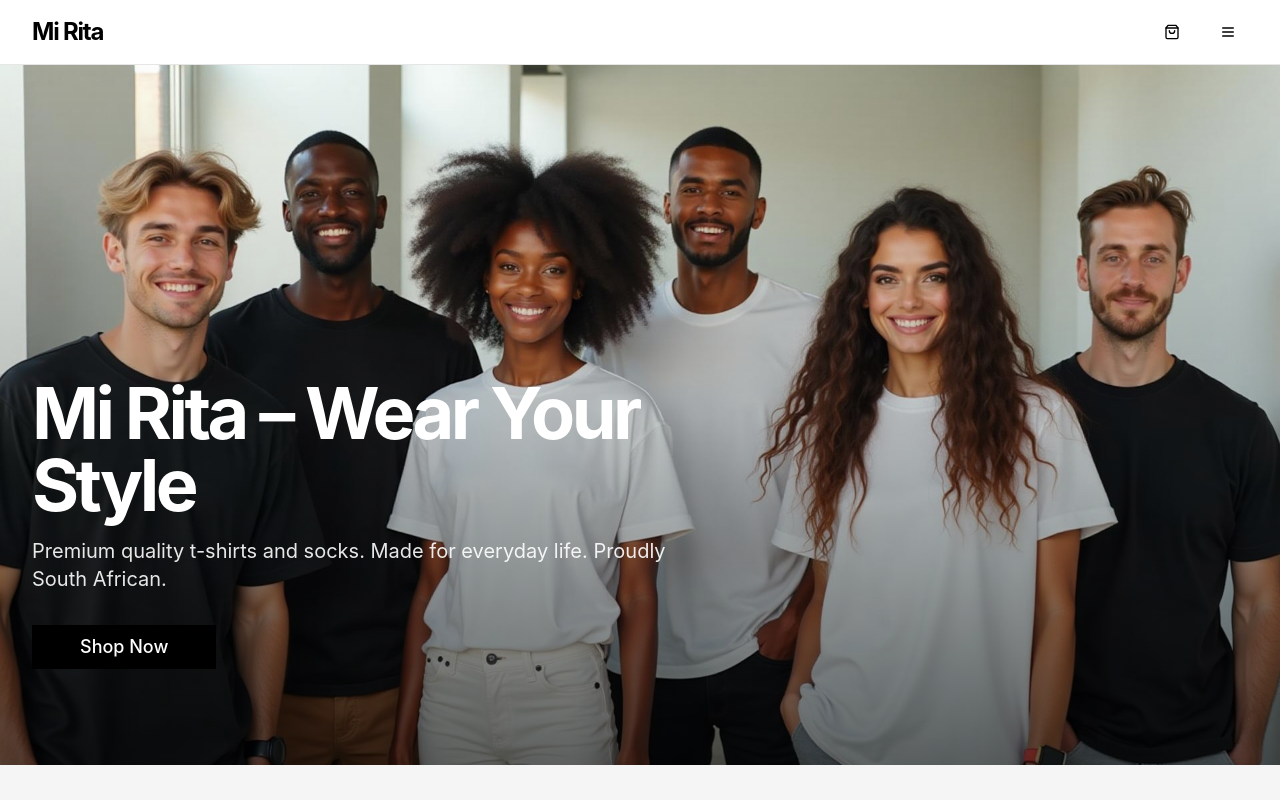
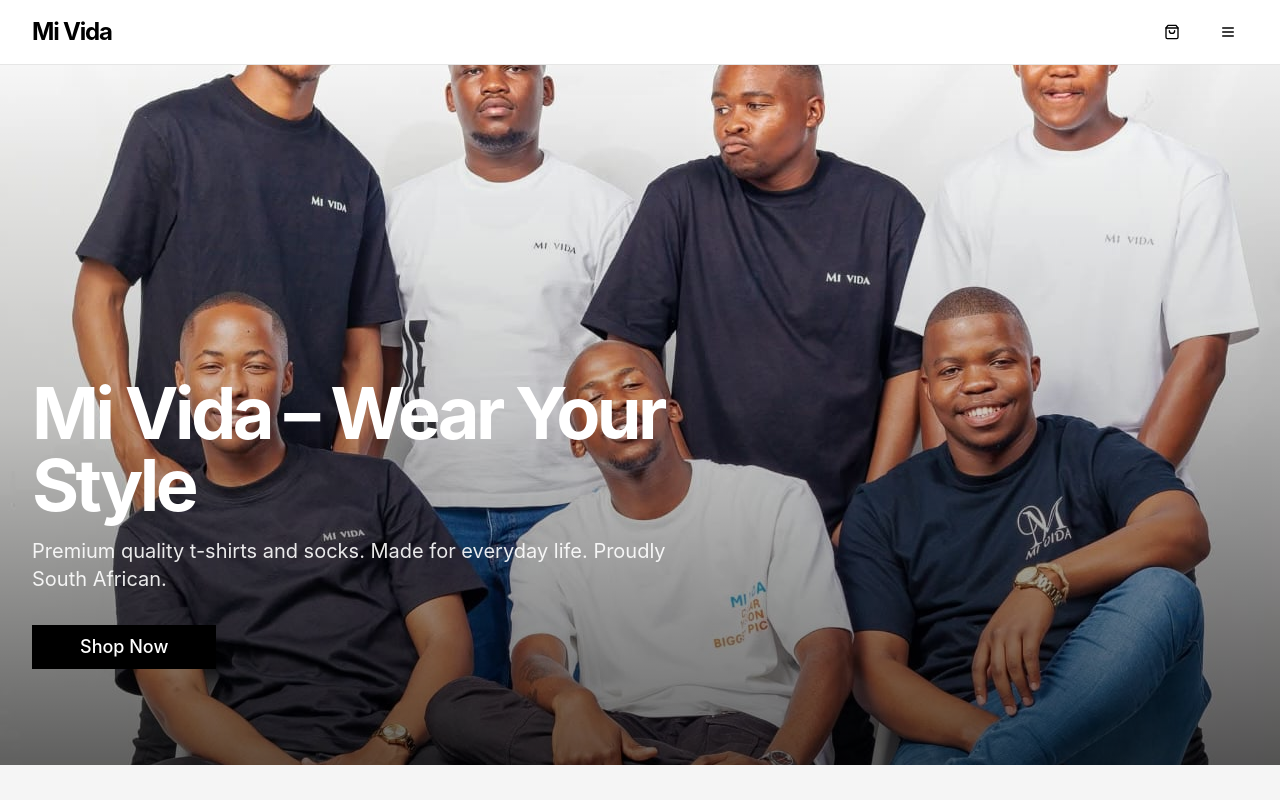
Before and after one commit to kumnkan/mividaclothingbrand-4973bf1e, a React (Vite) app: page / in a window 1280 px wide. Shown: the top 800 px of the page. Built offline with nearby package versions, Linux system fonts and the light colour scheme.

Commit message:
Update homepage with new image and store name

```diff
--- a/index.html
+++ b/index.html
@@ -3,13 +3,13 @@
   <head>
     <meta charset="UTF-8" />
     <meta name="viewport" content="width=device-width, initial-scale=1.0" />
-    <title>Mi Rita | Premium T-Shirts & Socks | Proudly South African</title>
-    <meta name="description" content="Shop Mi Rita's premium quality t-shirts and socks for men, women, and kids. Proudly South African. Nationwide delivery within 3-5 business days." />
-    <meta name="keywords" content="t-shirts, socks, South African clothing, unisex tees, premium socks, online clothing store, Mi Rita" />
-    <meta name="author" content="Mi Rita" />
+    <title>Mi Vida | Premium T-Shirts & Socks | Proudly South African</title>
+    <meta name="description" content="Shop Mi Vida's premium quality t-shirts and socks for men, women, and kids. Proudly South African. Nationwide delivery within 3-5 business days." />
+    <meta name="keywords" content="t-shirts, socks, South African clothing, unisex tees, premium socks, online clothing store, Mi Vida" />
+    <meta name="author" content="Mi Vida" />
     <link rel="canonical" href="https://mivida.com/" />
 
-    <meta property="og:title" content="Mi Rita | Premium T-Shirts & Socks" />
+    <meta property="og:title" content="Mi Vida | Premium T-Shirts & Socks" />
     <meta property="og:description" content="Premium quality t-shirts and socks designed for everyday life. Shop our collection now." />
     <meta property="og:type" content="website" />
     <meta property="og:image" content="https://lovable.dev/opengraph-image-p98pqg.png" />
--- a/src/components/Hero.tsx
+++ b/src/components/Hero.tsx
@@ -1,6 +1,6 @@
 import { Link } from "react-router-dom";
 import { Button } from "@/components/ui/button";
-import heroImage from "@/assets/hero-banner.jpg";
+import heroImage from "@/assets/mi-vida-team.jpg";
 
 const Hero = () => {
   return (
@@ -8,7 +8,7 @@ const Hero = () => {
       <div className="absolute inset-0">
         <img
           src={heroImage}
-          alt="Mi Rita Collection"
+          alt="Mi Vida Collection - Premium T-Shirts and Socks"
           className="w-full h-full object-cover"
         />
         <div className="absolute inset-0 bg-gradient-to-t from-black/60 via-black/20 to-transparent" />
@@ -18,7 +18,7 @@ const Hero = () => {
         <div className="container-custom w-full">
           <div className="max-w-2xl text-white animate-fade-in">
             <h1 className="text-4xl md:text-6xl lg:text-7xl font-bold mb-4 tracking-tighter">
-              Mi Rita – Wear Your Style
+              Mi Vida – Wear Your Style
             </h1>
             <p className="text-lg md:text-xl mb-8 text-white/90">
               Premium quality t-shirts and socks. Made for everyday life. Proudly South African.
--- a/src/components/Navigation.tsx
+++ b/src/components/Navigation.tsx
@@ -13,7 +13,7 @@ const Navigation = () => {
         <div className="flex items-center justify-between h-16">
           {/* Logo */}
           <Link to="/" className="text-2xl font-bold tracking-tighter">
-            Mi Rita
+            Mi Vida
           </Link>
 
           {/* Right Side Actions */}
--- a/src/pages/Index.tsx
+++ b/src/pages/Index.tsx
@@ -86,7 +86,7 @@ const Index = () => {
               Made for Everyday Life
             </h2>
             <p className="text-lg md:text-xl text-muted-foreground mb-8">
-              Mi Rita started as a student-founded brand, creating quality clothing that fits your lifestyle.
+              Mi Vida started as a student-founded brand, creating quality clothing that fits your lifestyle.
               Today, we're proud to serve customers across South Africa with premium t-shirts and socks designed for comfort and style.
             </p>
             <Button asChild size="lg">
@@ -154,7 +154,7 @@ const Index = () => {
             </div>
           </div>
           <div className="border-t border-border pt-8 text-center text-sm text-muted-foreground">
-            <p>&copy; 2025 Mi Rita. All rights reserved. Proudly South African.</p>
+            <p>&copy; 2025 Mi Vida. All rights reserved. Proudly South African.</p>
           </div>
         </div>
       </footer>
```
Also changed, not shown: src/assets/mi-vida-team.jpg (added).
